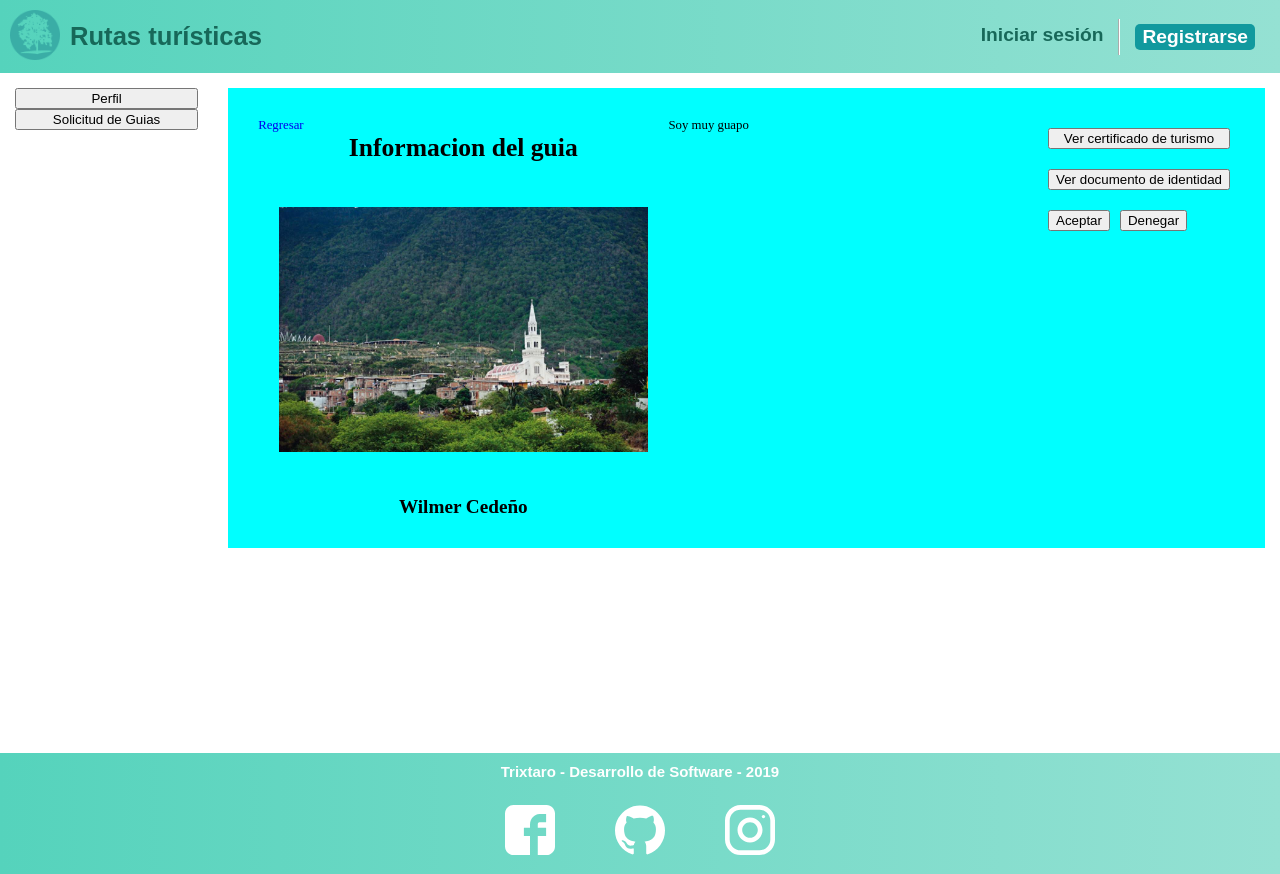
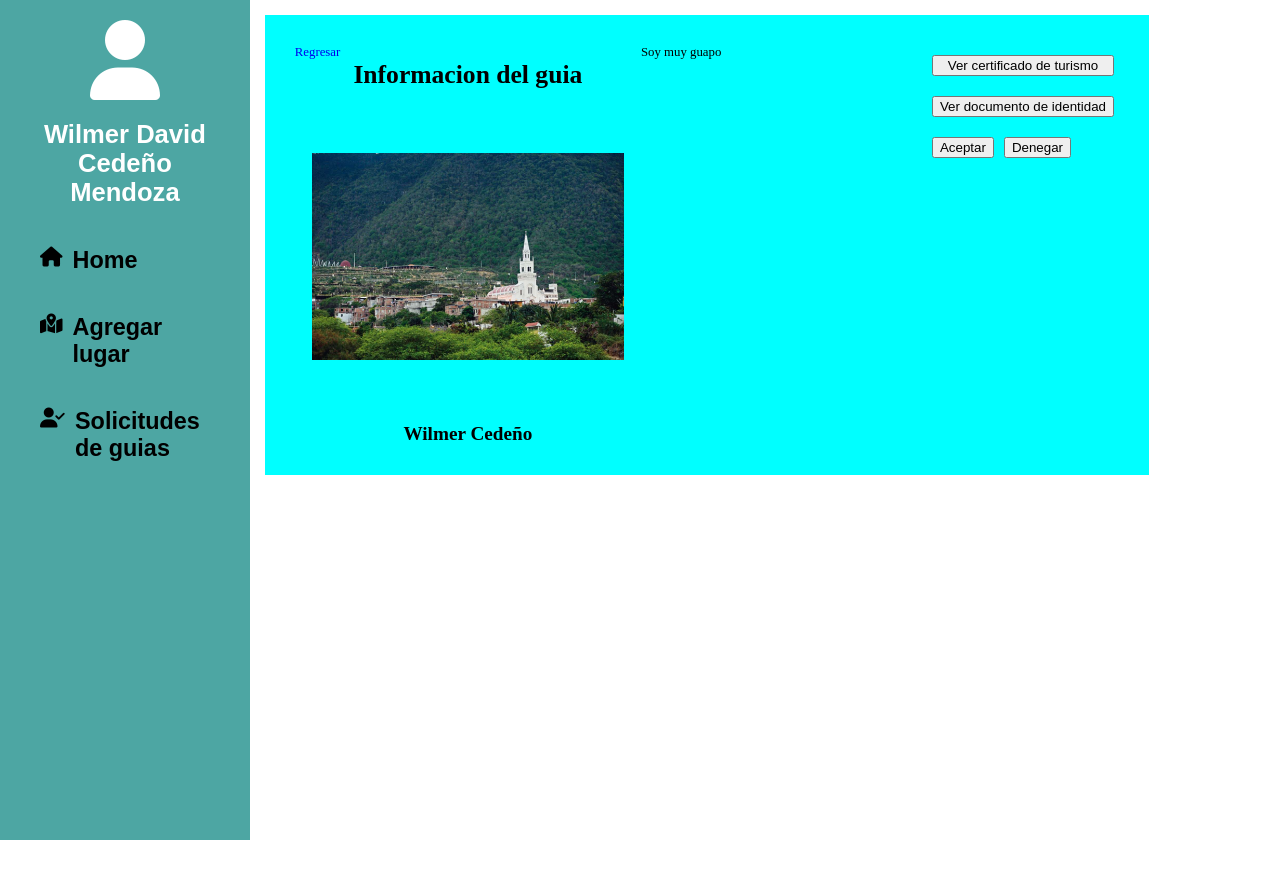
Before and after one commit to Trixtaro/rutasturisticas, a React (Create React App) app in the folder react-app/: page /admin/solicitudes in a window 1280 px wide. After the commit the page ends 840 px from the top, so only its background shows below. Built offline with nearby package versions, Linux system fonts and the light colour scheme; no server answers; a web font is replaced by a local one.

Commit message:
Se añadio la barra en SolicitudGuias

```diff
--- a/react-app/src/components/App.js
+++ b/react-app/src/components/App.js
@@ -23,8 +23,8 @@ function App () {
                 <AppRoute exact path="/" component={Dashboard} layout={Layout} />
                 <AppRoute exact path="/lugares/:id" component={BuscarLugares} layout={Layout} />
                 <AppRoute exact path="/lugar/:id" component={LugarPage} layout={Layout} />
-                <AppRoute exact path="/admin/solicitudes" component={SolicitudGuias} layout={Layout} />
 
+                <AppRoute exact path="/admin/solicitudes" component={SolicitudGuias} layout={AdminLayout} />
                 <AppRoute exact path="/admin/home" component={AdminHomePage} layout={AdminLayout} />
 
                 <Route exact path="/login" component={Login} />
--- a/react-app/src/pages/SolicitudGuias.js
+++ b/react-app/src/pages/SolicitudGuias.js
@@ -16,10 +16,6 @@ class SolicitudGuias extends React.Component{
     render(){
         return (
             <div className="SolicitudGuias">
-                <div className="opciones">
-                    <button>Perfil</button>
-                    <button>Solicitud de Guias</button>
-                </div>
                 <div className="panel">
                     <div className="informacion">
                         <div className="foto-frame">
```
